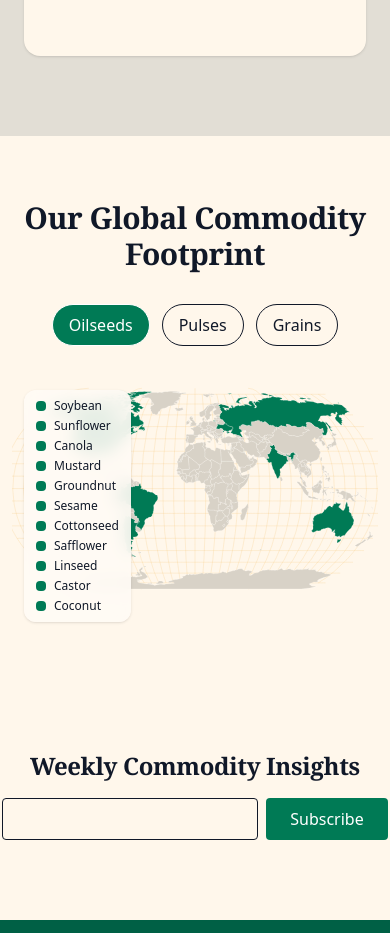
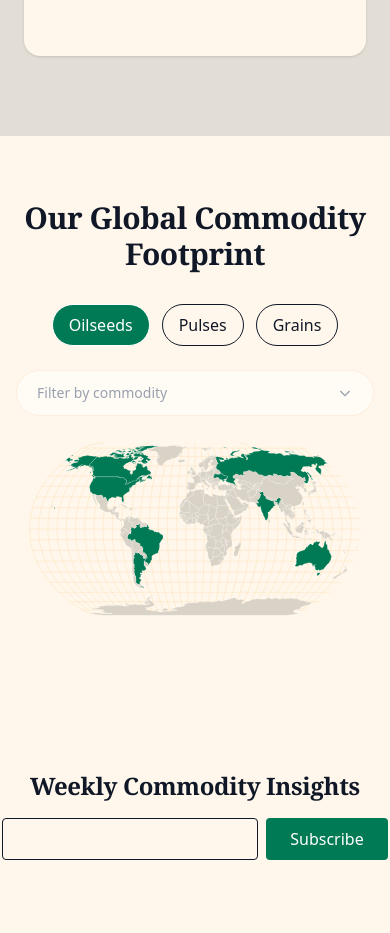
Before and after one commit to globalagrinexis/global-agri-nexis, a React (Vite) app: page / in a window 390 px wide. Shown: the part 3580-4513 px from the top of the page. Built offline with nearby package versions, Linux system fonts and the light colour scheme.

Commit message:
Dropdown Menu for Products in mobile view

```diff
--- a/src/components/Products.jsx
+++ b/src/components/Products.jsx
@@ -1,12 +1,12 @@
-/* ================= Products.jsx (Desktop Tooltips + Mobile Safe) ================= */
+/* ================= Products.jsx (Desktop legend + Mobile dropdown) ================= */
 import { useState, useMemo, useRef, useEffect } from 'react';
 import { geoNaturalEarth1, geoPath, geoGraticule, geoCentroid } from 'd3-geo';
 import { feature } from 'topojson-client';
 import worldData from '../data/world-110m.json';
-const highlightCOLOR = 'oklch(50.8% 0.118 165.612)'
+
 const PRODUCTS = {
   Oilseeds: {
-    color: highlightCOLOR,
+    color: 'oklch(50.8% 0.118 165.612)',
     countries: {
       'United States of America': ['Soybean'],
       Brazil: ['Soybean'],
@@ -25,7 +25,7 @@ const PRODUCTS = {
   },
 
   Pulses: {
-    color: highlightCOLOR,
+    color: 'oklch(50.8% 0.118 165.612)',
     countries: {
       India: ['Desi Chickpeas', 'Pigeon Peas'],
       Canada: ['Lentils', 'Yellow Peas'],
@@ -47,7 +47,7 @@ const PRODUCTS = {
   },
 
   Grains: {
-    color: highlightCOLOR,
+    color: 'oklch(50.8% 0.118 165.612)',
     countries: {
       India: ['Wheat', 'Rice', 'Maize'],
       China: ['Rice', 'Maize'],
@@ -63,19 +63,19 @@ const PRODUCTS = {
   },
 };
 
+
 export default function Products() {
   const [active, setActive] = useState('Oilseeds');
-  const [hoveredCommodity, setHoveredCommodity] = useState(null);
-  const [hoveredCountryCommodities, setHoveredCountryCommodities] = useState(null);
+  const [activeCommodity, setActiveCommodity] = useState(null);
   const [tooltip, setTooltip] = useState(null);
+  const containerRef = useRef(null);
+  const [dropdownOpen, setDropdownOpen] = useState(false);
 
-  const containerRef = useRef(null);
   const isMobile = typeof window !== 'undefined' && window.innerWidth < 768;
 
-  /* ---------- Projection ---------- */
   const projection = geoNaturalEarth1()
-    .scale(isMobile ? 185 : 160)
-    .translate(isMobile ? [480, 290] : [480, 250]);
+    .scale(isMobile ? 170 : 160)
+    .translate([480, 250]);
 
   const path = geoPath(projection);
   const graticule = geoGraticule();
@@ -85,52 +85,112 @@ export default function Products() {
     []
   );
 
-  /* ---------- Close tooltip / hover on outside click ---------- */
+  // Close tooltip on outside click (desktop only)
   useEffect(() => {
+    if (isMobile) return;
     const handler = (e) => {
       if (!containerRef.current?.contains(e.target)) {
-        setHoveredCommodity(null);
-        setHoveredCountryCommodities(null);
         setTooltip(null);
       }
     };
     document.addEventListener('pointerdown', handler);
     return () => document.removeEventListener('pointerdown', handler);
-  }, []);
+  }, [isMobile]);
 
   return (
-    <section id="products" className="py-16 md:py-20 px-3 md:px-20 bg-warm-100">
+    <section id="products" className="py-16 md:py-20 px-4 md:px-20 bg-warm-100">
       <h2 className="text-3xl font-semibold text-center mb-8">
         Our Global Commodity Footprint
       </h2>
 
-      {/* Filters */}
-      <div className="flex justify-center gap-3 mb-8 flex-wrap">
+      {/* Category buttons */}
+      <div className="flex justify-center gap-3 mb-6 flex-wrap">
         {Object.keys(PRODUCTS).map(key => (
           <button
             key={key}
             onClick={() => {
               setActive(key);
-              setHoveredCommodity(null);
-              setHoveredCountryCommodities(null);
+              setActiveCommodity(null);
               setTooltip(null);
             }}
             className={`px-4 py-2 rounded-full border transition
               ${active === key
                 ? 'bg-emerald-700 text-white'
-                : 'hover:bg-warm-gray'
-              }`}
+                : 'hover:bg-warm-gray'}`}
           >
             {key}
           </button>
         ))}
       </div>
 
-      <div ref={containerRef} className="relative rounded-2xl">
-        <svg
-          viewBox={isMobile ? '0 0 960 600' : '0 0 960 500'}
-          className="w-full h-auto"
-        >
+      {/* MOBILE DROPDOWN LEGEND */}
+      {isMobile && (
+        <div className="relative mb-4 max-w-sm mx-auto">
+          <button
+            onClick={() => setDropdownOpen(v => !v)}
+            className="w-full flex items-center justify-between
+              rounded-full px-5 py-3
+              bg-warm-50 border border-warm-200
+              text-sm font-medium
+              transition hover:border-emerald-500"
+          >
+            <span className={activeCommodity ? "text-gray-800" : "text-gray-400"}>
+              {activeCommodity || "Filter by commodity"}
+            </span>
+
+            <svg
+              className={`w-4 h-4 text-gray-400 transition-transform ${
+                dropdownOpen ? "rotate-180" : ""
+              }`}
+              fill="none"
+              stroke="currentColor"
+              strokeWidth="2"
+              viewBox="0 0 24 24"
+            >
+              <path d="M19 9l-7 7-7-7" />
+            </svg>
+          </button>
+
+          {dropdownOpen && (
+            <div
+              className="absolute z-30 mt-2 w-full
+                rounded-2xl bg-warm-50
+                border border-warm-200
+                overflow-hidden"
+            >
+              <button
+                onClick={() => {
+                  setActiveCommodity(null);
+                  setDropdownOpen(false);
+                }}
+                className="w-full text-left px-5 py-3
+                  text-sm hover:bg-warm-100 transition"
+              >
+                All commodities
+              </button>
+
+              {PRODUCTS[active].index.map(item => (
+                <button
+                  key={item}
+                  onClick={() => {
+                    setActiveCommodity(item);
+                    setDropdownOpen(false);
+                  }}
+                  className="w-full text-left px-5 py-3
+                    text-sm hover:bg-warm-100 transition"
+                >
+                  {item}
+                </button>
+              ))}
+            </div>
+          )}
+        </div>
+      )}
+
+
+      <div ref={containerRef} className="relative bg-warm-100 rounded-2xl p-2 md:p-4">
+        <svg viewBox="0 0 960 500" className="w-full h-auto">
+          {/* Gridlines */}
           <path
             d={path(graticule())}
             fill="none"
@@ -140,81 +200,60 @@ export default function Products() {
 
           <g>
             {countries.map((d, i) => {
-              const countryName = d.properties.name;
-              const commodities = PRODUCTS[active].countries[countryName];
-              const isActiveCountry = Boolean(commodities);
+              const commodities =
+                PRODUCTS[active].countries[d.properties.name];
 
-              let opacity = 1;
-              if (
-                hoveredCommodity &&
-                isActiveCountry &&
-                !commodities.includes(hoveredCommodity)
-              ) {
-                opacity = 0.25;
-              }
+              const growsCommodity =
+                commodities &&
+                (!activeCommodity || commodities.includes(activeCommodity));
+
+              const isHighlighted = Boolean(commodities);
+              const faded =
+                activeCommodity && isHighlighted && !growsCommodity;
 
               return (
                 <path
                   key={i}
                   d={path(d)}
-                  fill={isActiveCountry ? PRODUCTS[active].color : '#d8d2c7ff'}
-                  opacity={opacity}
+                  fill={
+                    isHighlighted
+                      ? PRODUCTS[active].color
+                      : '#d8d2c7ff'
+                  }
+                  opacity={
+                    faded ? 0.25 : 1
+                  }
                   stroke="#FFF"
                   strokeWidth={0.5}
-                  className={`transition-opacity duration-200 ${
-                    isActiveCountry ? 'cursor-pointer' : ''
-                  }`}
                   onMouseEnter={(e) => {
-                    if (isMobile || !isActiveCountry) return;
-
-                    setHoveredCountryCommodities(commodities);
+                    if (isMobile || !isHighlighted) return;
                     setTooltip({
-                      x: e.clientX,
-                      y: e.clientY,
-                      country: countryName,
+                      x: e.clientX + 12,
+                      y: e.clientY + 12,
+                      country: d.properties.name,
                       commodities,
                     });
                   }}
-                  onMouseLeave={() => {
-                    if (!isMobile) {
-                      setHoveredCountryCommodities(null);
-                      setTooltip(null);
-                    }
-                  }}
+                  onMouseLeave={() => !isMobile && setTooltip(null)}
                 />
               );
             })}
           </g>
         </svg>
 
-        {/* Legend */}
-        <div className="absolute top-3 left-3 bg-warm-50/90 backdrop-blur rounded-xl shadow px-3 py-2 text-xs md:text-sm">
-          <ul className="space-y-1">
-            {PRODUCTS[active].index.map(item => {
-              const isDimmed =
-                hoveredCommodity
-                  ? hoveredCommodity !== item
-                  : hoveredCountryCommodities &&
-                    !hoveredCountryCommodities.includes(item);
-
-              return (
+        {/* DESKTOP LEGEND ONLY */}
+        {!isMobile && (
+          <div className="absolute top-3 left-3 bg-warm-50/90 backdrop-blur
+            rounded-xl shadow px-3 py-2 text-sm"
+          >
+            <div className="font-semibold mb-1">Filter</div>
+            <ul className="space-y-1">
+              {PRODUCTS[active].index.map(item => (
                 <li
                   key={item}
-                  className={`flex items-center gap-2 cursor-pointer transition-opacity
-                    ${isDimmed ? 'opacity-30' : 'opacity-100'}`}
-                  onMouseEnter={() => {
-                    if (!isMobile) setHoveredCommodity(item);
-                  }}
-                  onMouseLeave={() => {
-                    if (!isMobile) setHoveredCommodity(null);
-                  }}
-                  onClick={() => {
-                    if (isMobile) {
-                      setHoveredCommodity(prev =>
-                        prev === item ? null : item
-                      );
-                    }
-                  }}
+                  className="flex items-center gap-2 cursor-pointer"
+                  onMouseEnter={() => setActiveCommodity(item)}
+                  onMouseLeave={() => setActiveCommodity(null)}
                 >
                   <span
                     className="w-2.5 h-2.5 rounded"
@@ -222,27 +261,28 @@ export default function Products() {
                   />
                   {item}
                 </li>
-              );
-            })}
-          </ul>
-        </div>
+              ))}
+            </ul>
+          </div>
+        )}
 
-        {/* Tooltip (DESKTOP ONLY) */}
+        {/* DESKTOP TOOLTIP */}
         {!isMobile && tooltip && (
           <div
             role="tooltip"
-            className="absolute z-30 bg-warm-50 shadow-xl rounded-lg px-3 py-2 text-xs md:text-sm pointer-events-none"
+            className="absolute z-20 bg-warm-50 shadow-xl rounded-lg
+              px-3 py-2 text-sm pointer-events-none"
             style={{
-              left: tooltip.x - 85,  // offset slightly to the right of cursor
-              top: tooltip.y - 85,   // offset slightly below cursor
-              transform: 'translate(0, 0)', // no negative translate, so it hugs mouse
+              left: tooltip.x - 150,
+              top: tooltip.y - 150,
             }}
           >
             <div className="font-semibold">{tooltip.country}</div>
-            <div className="mt-1">{tooltip.commodities.join(', ')}</div>
+            <div className="mt-1">
+              {tooltip.commodities.join(', ')}
+            </div>
           </div>
         )}
-
       </div>
     </section>
   );
```
